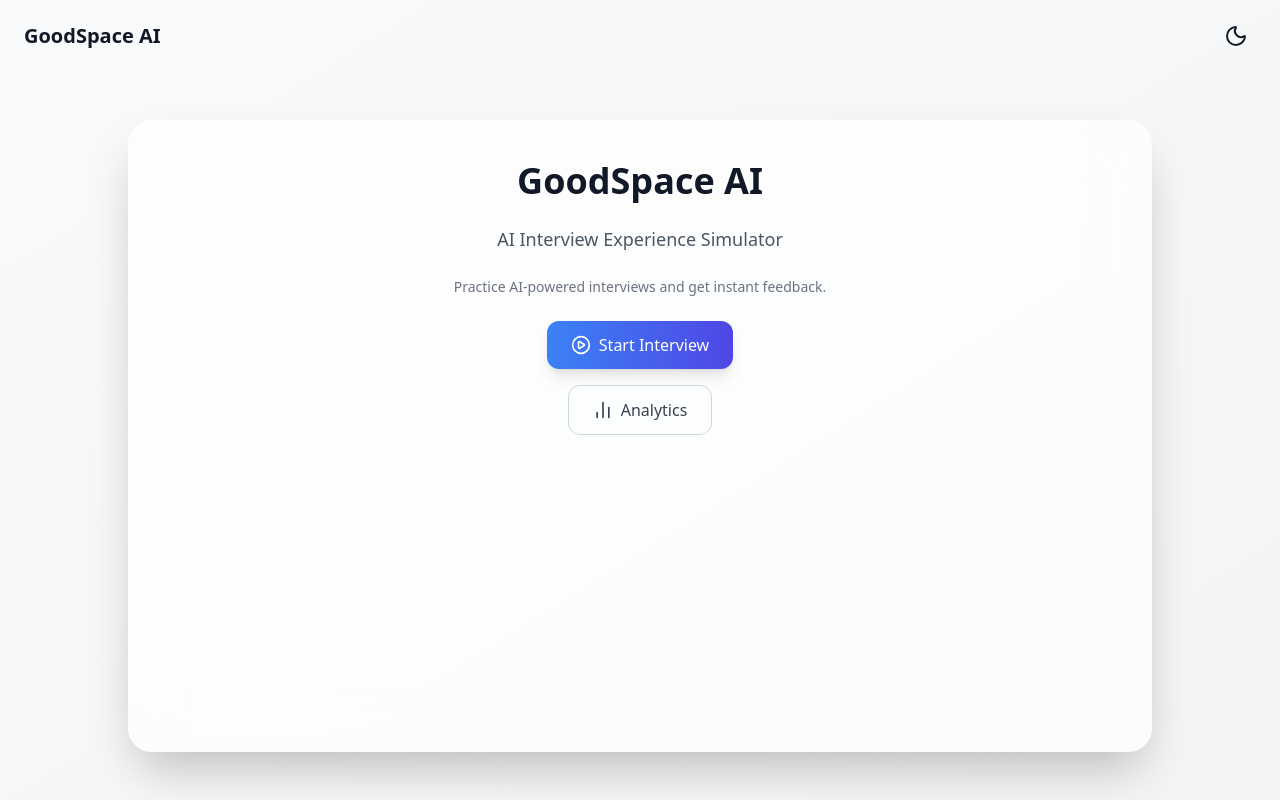
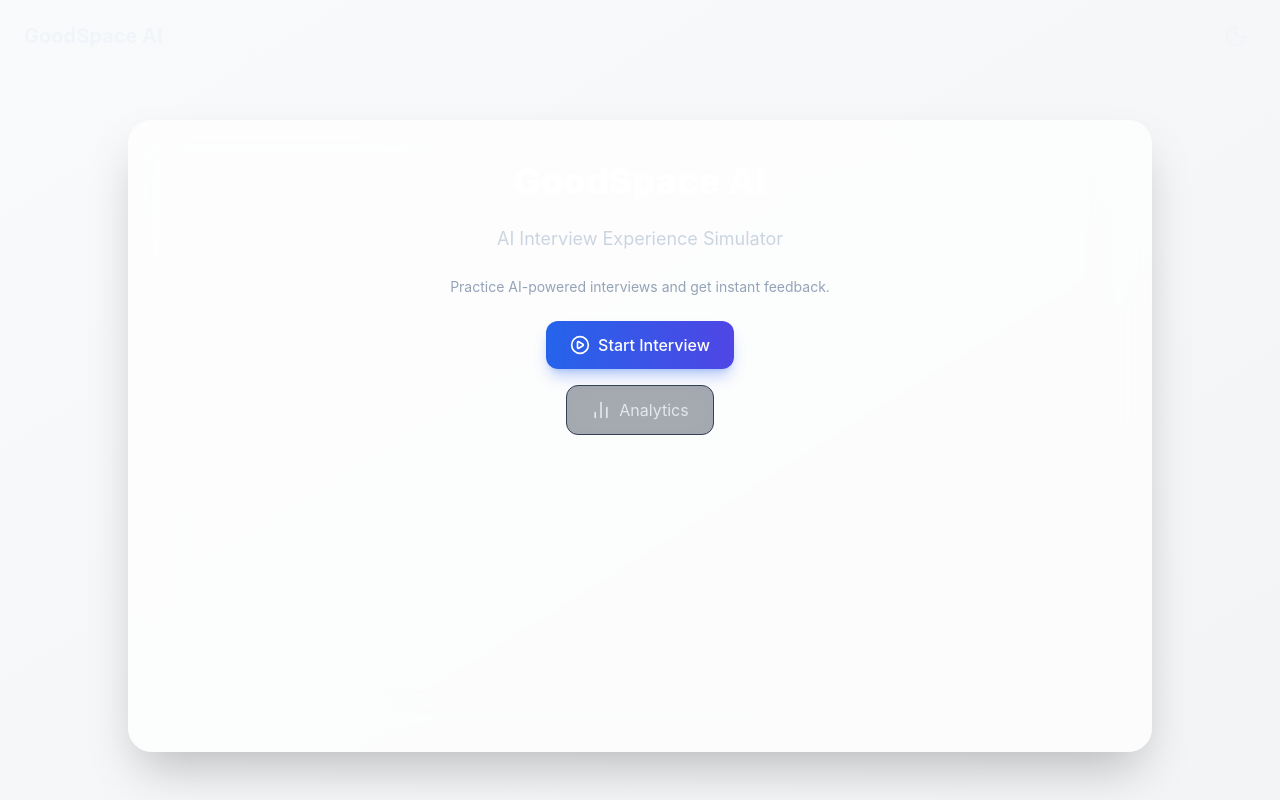
Before and after one commit to Tanurai23/AI-Interview-Experience-Simulator, a React (Create React App) app: page / in a window 1280 px wide. Built offline with nearby package versions, Linux system fonts and the light colour scheme.

Commit message:
feat(results): add animated circular score gauge to result screen
- Integrated CircularScoreGauge into ResultScreen layout
- Added glassmorphism card styling using slate theme
- Positioned overall score gauge above interview feedback list
- Improved visual hierarchy for results dashboard

```diff
--- /dev/null
+++ b/src/components/CircularScoreGauge.jsx
@@ -0,0 +1,52 @@
+const CircularScoreGauge = ({ score = 0, size = 140 }) => {
+  const strokeWidth = 10;
+  const radius = (size - strokeWidth) / 2;
+  const circumference = 2 * Math.PI * radius;
+  const progress = (score / 100) * circumference;
+
+  return (
+    <div className="flex flex-col items-center gap-3">
+      <svg
+        width={size}
+        height={size}
+        className="rotate-[-90deg]"
+      >
+        {/* Background circle */}
+        <circle
+          cx={size / 2}
+          cy={size / 2}
+          r={radius}
+          stroke="#334155" // slate-700
+          strokeWidth={strokeWidth}
+          fill="none"
+        />
+
+        {/* Progress circle */}
+        <circle
+          cx={size / 2}
+          cy={size / 2}
+          r={radius}
+          stroke="#3b82f6" // blue-500
+          strokeWidth={strokeWidth}
+          fill="none"
+          strokeDasharray={circumference}
+          strokeDashoffset={circumference - progress}
+          strokeLinecap="round"
+          className="transition-all duration-700 ease-out"
+        />
+      </svg>
+
+      {/* Center Text */}
+      <div className="absolute flex flex-col items-center">
+        <span className="text-3xl font-bold text-white">
+          {score}%
+        </span>
+        <span className="text-xs text-slate-400 tracking-wide">
+          SCORE
+        </span>
+      </div>
+    </div>
+  );
+};
+
+export default CircularScoreGauge;
--- a/src/components/ResultScreen.jsx
+++ b/src/components/ResultScreen.jsx
@@ -1,50 +1,93 @@
 import useInterviewStore from "../store/interviewStore";
+import CircularScoreGauge from "./CircularScoreGauge";
 
 const ResultScreen = ({ onAnalytics }) => {
   const { lastResults } = useInterviewStore();
 
   if (!lastResults || lastResults.length === 0) {
     return (
-      <p className="text-center mt-10 text-gray-500">
+      <p className="text-center mt-10 text-slate-400">
         No results found. Please complete an interview.
       </p>
     );
   }
 
+  // 🔢 Calculate overall percentage score
+  const totalScore = Math.round(
+    (lastResults.reduce((sum, r) => sum + r.score, 0) /
+      (lastResults.length * 10)) *
+      100
+  );
+
   return (
-    <div className="max-w-4xl mx-auto mt-10 p-4 space-y-6">
+    <div className="max-w-4xl mx-auto mt-10 p-4 space-y-10">
+
+      {/* HEADER */}
       <div className="flex justify-between items-center">
-        <h2 className="text-2xl font-bold">Interview Feedback</h2>
+        <h2 className="text-2xl font-bold text-white">
+          Interview Feedback
+        </h2>
 
         <button
           onClick={onAnalytics}
-          className="px-4 py-2 bg-indigo-600 hover:bg-indigo-700 text-white rounded-lg transition-colors shadow-md"
+          className="
+            px-4 py-2
+            bg-blue-600 hover:bg-blue-500
+            text-white rounded-lg
+            transition-all
+            shadow-md
+          "
         >
           View Overall Analytics
         </button>
       </div>
 
+      {/* 🔵 OVERALL SCORE */}
+      <div className="flex justify-center">
+        <div
+          className="
+            bg-slate-800/50 backdrop-blur-md
+            border border-slate-700
+            rounded-3xl p-8
+            shadow-xl
+          "
+        >
+          <CircularScoreGauge score={totalScore} />
+        </div>
+      </div>
+
+      {/* 🧠 QUESTION BREAKDOWN */}
+      <div className="space-y-6">
         {lastResults.map((res, idx) => (
           <div
             key={idx}
-          className="p-6 bg-white dark:bg-gray-800 rounded-xl shadow-lg border"
+            className="
+              p-6
+              bg-slate-800/50 backdrop-blur-md
+              border border-slate-700
+              rounded-2xl
+              shadow-lg
+            "
           >
-          <p className="text-indigo-600 font-bold text-sm">
+            <p className="text-blue-400 font-semibold text-sm">
               Question {idx + 1}
             </p>
 
-          <p className="font-semibold text-lg">{res.question}</p>
+            <p className="font-semibold text-lg text-white mt-1">
+              {res.question}
+            </p>
 
-          <p className="text-sm font-medium text-gray-500">
+            <p className="text-sm font-medium text-slate-400 mt-1">
               Score: {res.score}/10
             </p>
 
-          <div className="mt-4 text-sm text-gray-700 dark:text-gray-300">
+            <div className="mt-4 text-sm text-slate-300 leading-relaxed">
               <strong>AI Summary:</strong> {res.aiSummary}
             </div>
           </div>
         ))}
       </div>
+    </div>
   );
 };
 
--- a/src/index.css
+++ b/src/index.css
@@ -2,8 +2,22 @@
 @tailwind components;
 @tailwind utilities;
 
-@import url('https://fonts.googleapis.com/css2?family=Inter:wght@400;600;700&display=swap');
+/* Google Font */
+@import url("https://fonts.googleapis.com/css2?family=Inter:wght@400;600;700&display=swap");
 
+/* Base theme */
+html,
+body {
+  background-color: #0f172a; /* Slate-900 */
+}
+
+/* Global body styles */
+body {
+  @apply text-slate-100 antialiased;
+  font-family: "Inter", system-ui, sans-serif;
+}
+
+/* Subtle fade-in animation (used for page transitions / questions) */
 @keyframes fadeIn {
   from {
     opacity: 0;
@@ -18,7 +32,3 @@
 .animate-fadeIn {
   animation: fadeIn 0.35s ease-out;
 }
-
-body {
-  @apply bg-gray-50 text-gray-900 dark:bg-gray-900 dark:text-gray-100;
-}
--- a/src/pages/Home.jsx
+++ b/src/pages/Home.jsx
@@ -3,35 +3,49 @@ import { PlayCircle, BarChart2 } from "lucide-react";
 const Home = ({ onStartInterview, onAnalytics }) => {
   return (
     <section className="max-w-xl text-center space-y-6 mx-auto">
-      <h1 className="text-4xl font-extrabold text-gray-900 mb-4">
+      <h1 className="text-4xl font-extrabold text-white mb-4">
         GoodSpace AI
       </h1>
 
-      <p className="text-lg text-gray-600 mb-2">
+      <p className="text-lg text-slate-300 mb-2">
         AI Interview Experience Simulator
       </p>
 
-      <p className="text-sm text-gray-500 mb-10">
+      <p className="text-sm text-slate-400 mb-10">
         Practice AI-powered interviews and get instant feedback.
       </p>
 
       <div className="flex flex-col items-center gap-4 mt-8">
+        {/* PRIMARY BUTTON */}
         <button
           onClick={onStartInterview}
-          className="group flex items-center gap-2 px-6 py-3 rounded-xl
-          bg-gradient-to-r from-blue-500 to-indigo-600 text-white font-medium
-          shadow-lg hover:scale-105 transition-all"
+          className="
+            group flex items-center gap-2
+            px-6 py-3 rounded-xl
+            bg-gradient-to-r from-blue-600 to-indigo-600
+            text-white font-medium
+            shadow-lg shadow-blue-600/30
+            hover:scale-105 hover:shadow-xl
+            active:scale-95
+            transition-all
+          "
         >
           <PlayCircle className="w-5 h-5 group-hover:rotate-6 transition" />
           Start Interview
         </button>
 
+        {/* SECONDARY BUTTON */}
         <button
           onClick={onAnalytics}
-          className="flex items-center gap-2 px-6 py-3 rounded-xl
-          border border-gray-300 dark:border-gray-600
-          text-gray-700 dark:text-gray-200
-          hover:bg-gray-100 dark:hover:bg-gray-800 transition"
+          className="
+            flex items-center gap-2
+            px-6 py-3 rounded-xl
+            border border-slate-700
+            text-slate-200
+            bg-slate-800/40 backdrop-blur-md
+            hover:bg-slate-700/50
+            transition
+          "
         >
           <BarChart2 className="w-5 h-5" />
           Analytics
```
Lines whose indentation alone changed are shown as unchanged.
